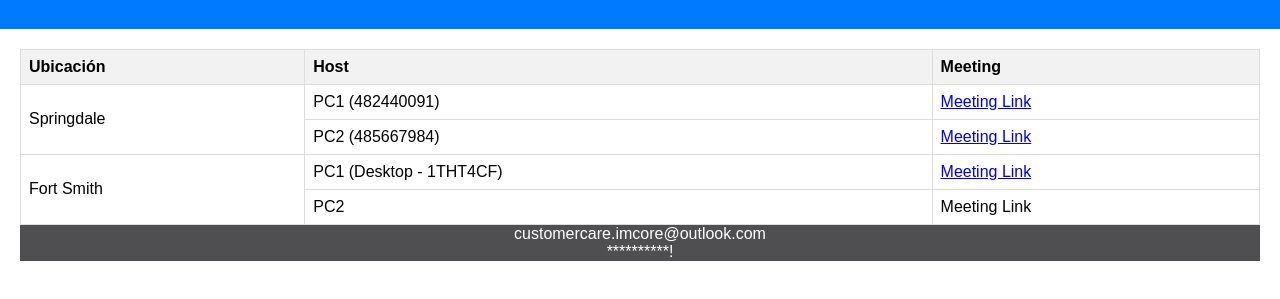
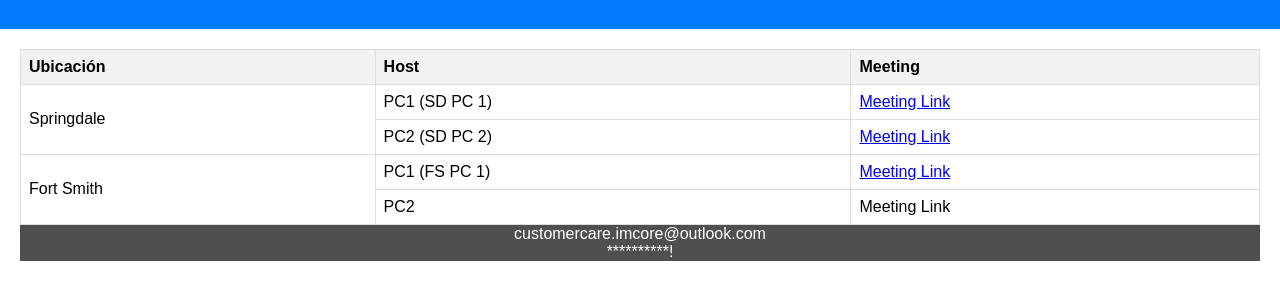
Before and after one commit to xdroberto/imcdev, a plain HTML site: page index.html in a window 1280 px wide. Shown: the part 71-370 px from the top of the page. Drawn offline with Linux system fonts and the light colour scheme.

Commit message:
Update RENAME PC index.html

```diff
--- a/index.html
+++ b/index.html
@@ -22,16 +22,16 @@
             <tbody>
                 <tr>
                     <td rowspan="2">Springdale</td>
-                    <td>PC1 (482440091)</td>
+                    <td>PC1 (SD PC 1)</td>
                     <td><a href="https://us05web.zoom.us/j/88675442708?pwd=jQGdxIu3nCZd3tnsDJ0c2C6aWpQKfj.1">Meeting Link</a></td>
                 </tr>
                 <tr>
-                    <td>PC2 (485667984)</td>
+                    <td>PC2 (SD PC 2)</td>
                     <td><a href="https://us05web.zoom.us/j/85669050600?pwd=QFpq35StWbaMw3IM4CIl3MreI2xXoN.1">Meeting Link</a></td>
                 </tr>
                 <tr>
                     <td rowspan="2">Fort Smith</td>
-                    <td>PC1 (Desktop - 1THT4CF)</td>
+                    <td>PC1 (FS PC 1)</td>
                     <td><a href="https://us05web.zoom.us/j/85601772036?pwd=DKPRESdBhMU776H487tl84xsqYNrB6.1">Meeting Link</a></td>
                 </tr>
                 <tr>
```
